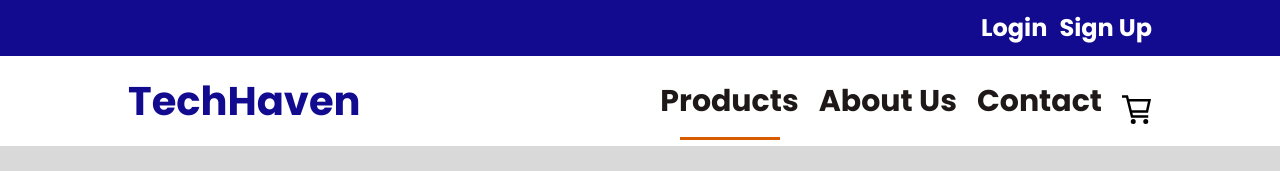
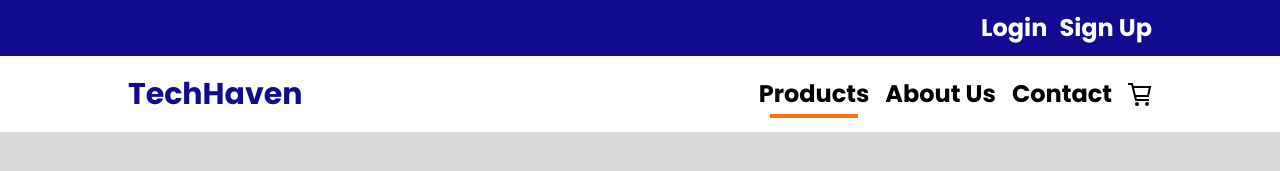
Before and after one commit to synonim789/tech-haven, a React (Vite) app in the folder frontend/tech-haven/: page /products in a window 1280 px wide. Shown: the top 171 px of the page. Built offline with nearby package versions, Linux system fonts and the light colour scheme; no server answers.

Commit message:
move navbar to tailwind

```diff
--- a/frontend/tech-haven/src/App.tsx
+++ b/frontend/tech-haven/src/App.tsx
@@ -3,7 +3,7 @@ import { BrowserRouter as Router, Route, Routes } from 'react-router-dom'
 import Footer from './components/Footer/Footer'
 import FullscreenLoading from './components/FullscreenLoading/FullscreenLoading'
 import Header from './components/Header'
-import Navbar from './components/Navbar/Navbar'
+import Navbar from './components/Navbar'
 import { useAuthContext } from './context/AuthContext'
 import { useUserContext } from './context/UserContext'
 import ScrollToTop from './helpers/ScrollToTop'
@@ -18,7 +18,7 @@ import ContactPage from './pages/ContactPage/ContactPage'
 import EditCategoryPage from './pages/EditCategoryPage/EditCategoryPage'
 import EdictProductPage from './pages/EditProductPage/EdictProductPage'
 import ForgotPassword from './pages/ForgotPasswordPage/ForgotPassword'
-import Homepage from './pages/Homepage/HomePage'
+import Homepage from './pages/HomePage'
 import LoginPage from './pages/LoginPage/LoginPage'
 import NotFoundPage from './pages/NotFoundPage/NotFoundPage'
 import ProductPage from './pages/ProductPage/ProductPage'
--- /dev/null
+++ b/frontend/tech-haven/src/components/Navbar.tsx
@@ -0,0 +1,102 @@
+import { GrCart } from 'react-icons/gr'
+import { NavLink, useLocation } from 'react-router-dom'
+import { useCartContext } from '../context/cart_context'
+// import './Navbar.css'
+
+const Navbar = () => {
+  const location = useLocation()
+  const { total_items } = useCartContext()!
+  if (
+    location.pathname === '/login' ||
+    location.pathname === '/sign-up' ||
+    location.pathname === '/forgot-password' ||
+    location.pathname.startsWith('/admin')
+  ) {
+    return null
+  }
+
+  return (
+    <section className="py-5 bg-white w-full sticky top-0 z-20">
+      <div className="flex justify-between items-center max-w-5xl mx-auto">
+        <p className="font-bold text-3xl text-[#120b90] relative">
+          <NavLink
+            to="/"
+            className={({ isActive, isPending }) =>
+              isPending
+                ? ''
+                : isActive
+                ? "after:content-[''] after:bg-orange-500 after:h-1 after:w-4/5 after:left-0 after:right-0 after:mx-auto after:absolute after:-bottom-2"
+                : ''
+            }
+          >
+            TechHaven
+          </NavLink>
+        </p>
+        <nav className="flex gap-4 items-center">
+          <ul className="text-2xl font-bold relative">
+            <NavLink
+              to="/products"
+              className={({ isActive, isPending }) =>
+                isPending
+                  ? 'pending'
+                  : isActive
+                  ? "after:content-[''] after:bg-orange-500 after:h-1 after:w-4/5 after:left-0 after:right-0 after:mx-auto after:absolute after:-bottom-2"
+                  : ''
+              }
+            >
+              Products
+            </NavLink>
+          </ul>
+          <ul className="text-2xl font-bold relative">
+            <NavLink
+              to="/about"
+              className={({ isActive, isPending }) =>
+                isPending
+                  ? 'pending'
+                  : isActive
+                  ? "after:content-[''] after:bg-orange-500 after:h-1 after:w-4/5 after:left-0 after:right-0 after:mx-auto after:absolute after:-bottom-2"
+                  : ''
+              }
+            >
+              About Us
+            </NavLink>
+          </ul>
+          <ul className="text-2xl font-bold relative">
+            <NavLink
+              to="/contact"
+              className={({ isActive, isPending }) =>
+                isPending
+                  ? 'pending'
+                  : isActive
+                  ? "after:content-[''] after:bg-orange-500 after:h-1 after:w-4/5 after:left-0 after:right-0 after:mx-auto after:absolute after:-bottom-2"
+                  : ''
+              }
+            >
+              Contact
+            </NavLink>
+          </ul>
+          <ul className="text-2xl font-bold">
+            <NavLink
+              to="/cart"
+              className={({ isActive, isPending }) =>
+                isPending
+                  ? 'pending relative'
+                  : isActive
+                  ? 'none relative'
+                  : 'relative'
+              }
+            >
+              <GrCart />
+              {total_items > 0 ? (
+                <p className="w-6 h-6 rounded-full bg-orange-500 text-white text-xl flex justify-center items-start absolute top-[-14px] right-[-14px]">
+                  {total_items}
+                </p>
+              ) : null}
+            </NavLink>
+          </ul>
+        </nav>
+      </div>
+    </section>
+  )
+}
+export default Navbar
--- a/frontend/tech-haven/src/components/Navbar/Navbar.css
+++ /dev/null
@@ -1,96 +0,0 @@
-.navbar__title {
-  font-size: 40px;
-  font-weight: bold;
-}
-
-.navbar__title > a {
-  color: #120b90;
-}
-
-.navbar {
-  padding-top: 15px;
-  padding-bottom: 15px;
-  background-color: white;
-  width: 100%;
-  position: sticky;
-  top: 0;
-  z-index: 2000;
-}
-
-.navbar .container {
-  display: flex;
-  justify-content: space-between;
-  align-items: center;
-}
-
-.navbar__navigation {
-  display: flex;
-  align-items: flex-end;
-}
-
-.navbar__link {
-  margin-right: 20px;
-  font-size: 30px;
-  font-weight: bold;
-}
-
-.navbar__link > a {
-  color: #1e1818;
-}
-
-.navbar__link:last-child {
-  margin-right: 0;
-}
-/* .navbar__link:last-child > a {
-  color: #d85b00;
-} */
-
-.navbar__link {
-  position: relative;
-  transition: 0.2s all ease-in;
-}
-
-.navbar__link:hover {
-  opacity: 0.5;
-}
-
-.navbar__title {
-  position: relative;
-  transition: 0.3s ease-in-out;
-}
-
-.navbar__title:hover {
-  opacity: 0.5;
-}
-
-.active::after {
-  content: '';
-  background-color: #d85b00;
-  height: 3px;
-  width: 100px;
-  position: absolute;
-  bottom: -16px;
-  left: 0;
-  right: 0;
-  margin: 0 auto;
-}
-
-.navbar__cart-amount {
-  width: 30px;
-  height: 30px;
-  border-radius: 50%;
-  background: #d85b00;
-  color: white;
-  margin: 0;
-  font-size: 20px;
-  display: flex;
-  justify-content: center;
-  align-items: center;
-  position: absolute;
-  top: -18px;
-  right: -18px;
-}
-
-.navbar__cart-items {
-  position: relative;
-}
--- a/frontend/tech-haven/src/components/Navbar/Navbar.tsx
+++ /dev/null
@@ -1,84 +0,0 @@
-import { GrCart } from 'react-icons/gr'
-import { NavLink, useLocation } from 'react-router-dom'
-import { useCartContext } from '../../context/cart_context'
-import './Navbar.css'
-
-const Navbar = () => {
-  const location = useLocation()
-  const { total_items } = useCartContext()!
-  if (
-    location.pathname === '/login' ||
-    location.pathname === '/sign-up' ||
-    location.pathname === '/forgot-password' ||
-    location.pathname.startsWith('/admin')
-  ) {
-    return null
-  }
-
-  return (
-    <section className="navbar">
-      <div className="container">
-        <p className="navbar__title">
-          <NavLink
-            to="/"
-            className={({ isActive, isPending }) =>
-              isPending ? 'pending' : isActive ? 'active' : ''
-            }
-          >
-            TechHaven
-          </NavLink>
-        </p>
-        <nav className="navbar__navigation">
-          <ul className="navbar__link">
-            <NavLink
-              to="/products"
-              className={({ isActive, isPending }) =>
-                isPending ? 'pending' : isActive ? 'active' : ''
-              }
-            >
-              Products
-            </NavLink>
-          </ul>
-          <ul className="navbar__link">
-            <NavLink
-              to="/about"
-              className={({ isActive, isPending }) =>
-                isPending ? 'pending' : isActive ? 'active' : ''
-              }
-            >
-              About Us
-            </NavLink>
-          </ul>
-          <ul className="navbar__link">
-            <NavLink
-              to="/contact"
-              className={({ isActive, isPending }) =>
-                isPending ? 'pending' : isActive ? 'active' : ''
-              }
-            >
-              Contact
-            </NavLink>
-          </ul>
-          <ul className="navbar__link">
-            <NavLink
-              to="/cart"
-              className={({ isActive, isPending }) =>
-                isPending
-                  ? 'pending navbar__cart-items'
-                  : isActive
-                  ? 'none navbar__cart-items'
-                  : 'navbar__cart-items'
-              }
-            >
-              <GrCart />
-              {total_items > 0 ? (
-                <p className="navbar__cart-amount">{total_items}</p>
-              ) : null}
-            </NavLink>
-          </ul>
-        </nav>
-      </div>
-    </section>
-  )
-}
-export default Navbar
```
